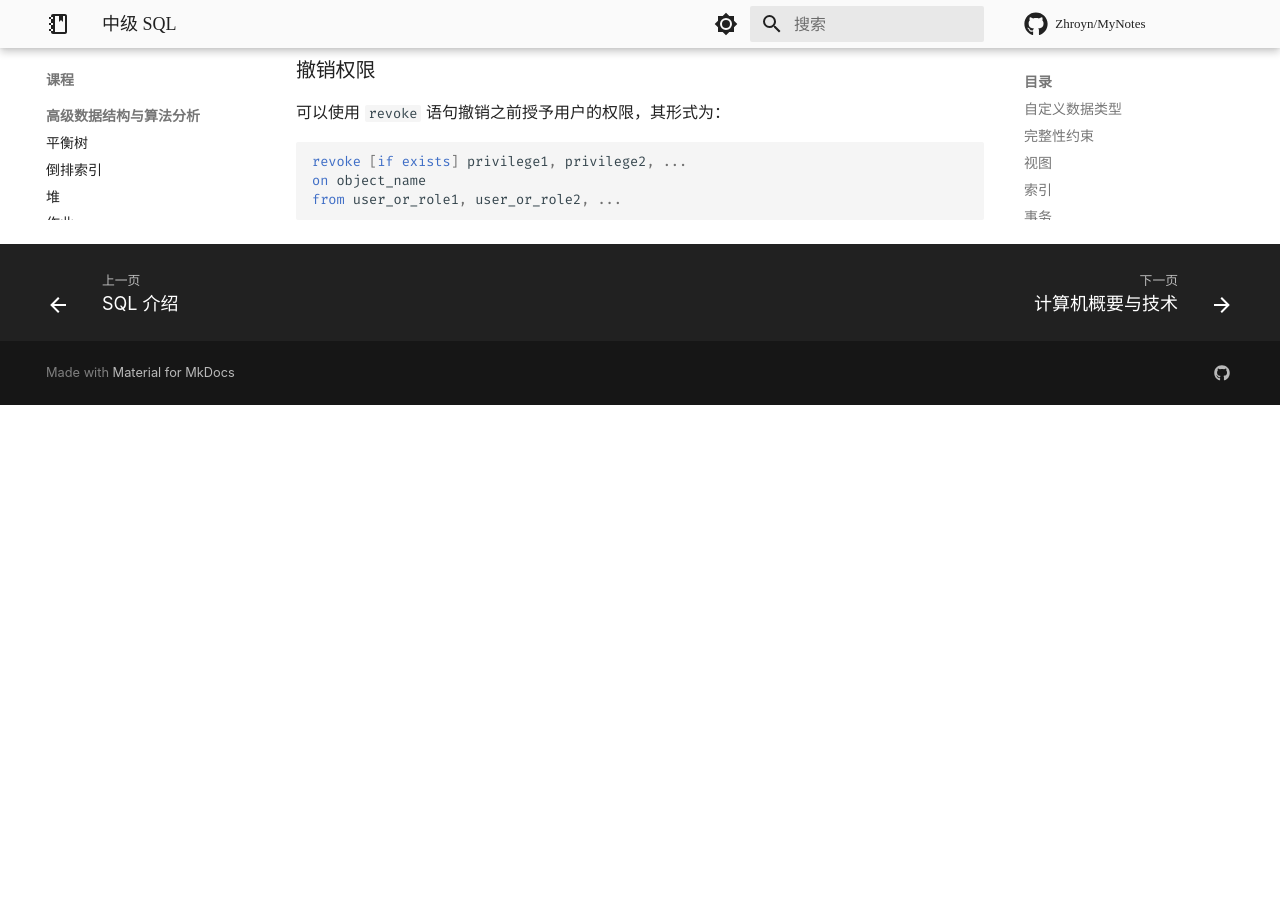
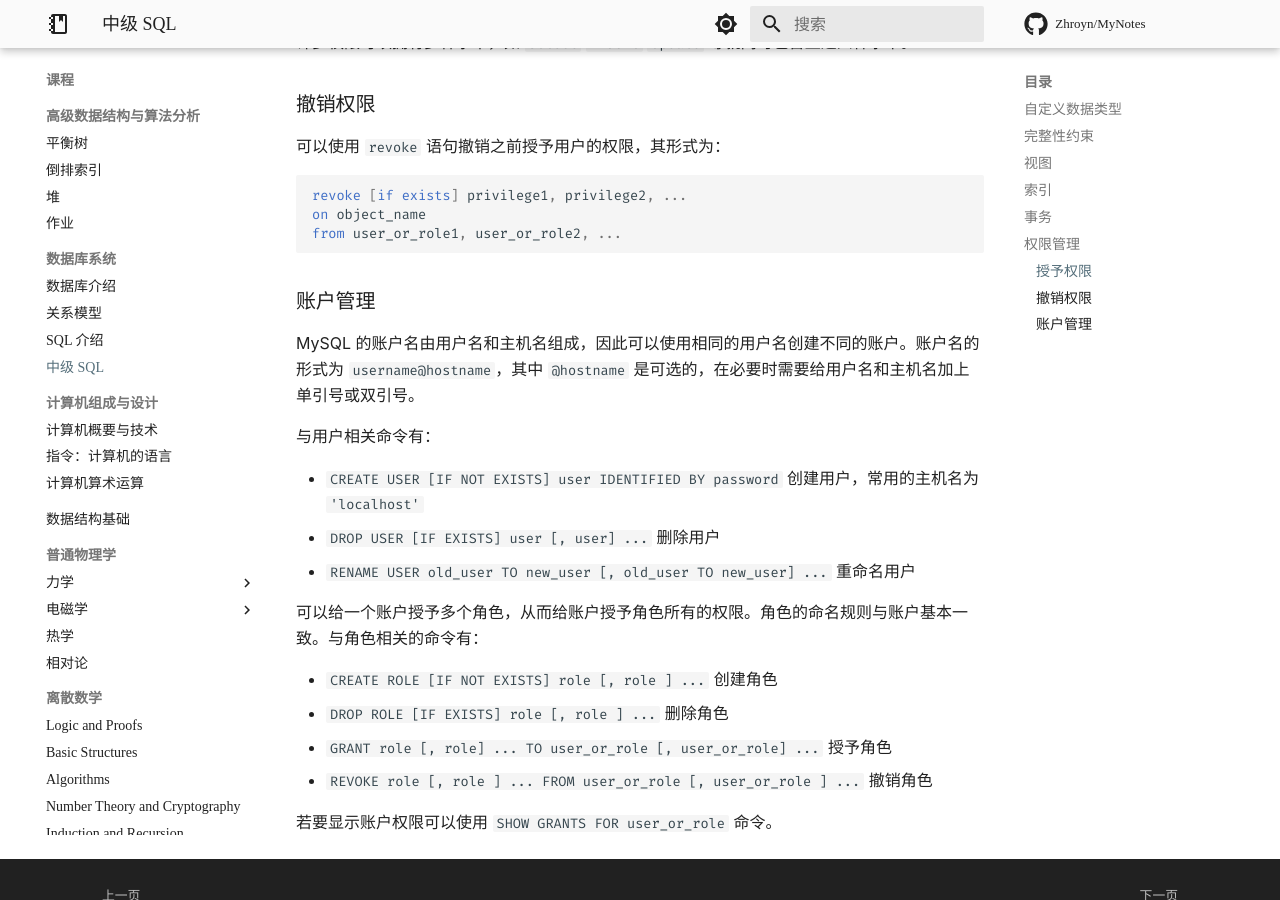
Before and after one commit to Pxtkn/MyNotes, an MkDocs documentation site: the page built from docs/课程/数据库系统/Chapter4 Intermediate SQL.md, in a window 1280 px wide and 900 px high, scrolled down 4244 px. Built offline with MkDocs 1.6.1 and Material for MkDocs 9.7.7, drawn with Linux system fonts in a browser that asks for light colours; nearby versions of some CDN libraries; some web fonts are replaced; library files that are not in the unit come from our copies; comment, search, counter and statistics services are not loaded; a style sheet for code colours, icons or effects is not loaded; before the commit the page ends 4649 px from its top, so only the background shows below that.

Commit message:
docs: 向数据库系统笔记添加了账户管理

````diff
--- a/docs/课程/数据库系统/Chapter4 Intermediate SQL.md
+++ b/docs/课程/数据库系统/Chapter4 Intermediate SQL.md
@@ -166,6 +166,7 @@ to user_or_role1, user_or_role2, ...
 - `delete` 使用 `delete` 命令的权限
 - `update` 使用 `update` 命令的权限
 - `alter` 使用 `alter table` 命令的权限
+- `usage` 无权限
 
 权限的水平也主要分为四种：
 
@@ -186,3 +187,22 @@ revoke [if exists] privilege1, privilege2, ...
 on object_name
 from user_or_role1, user_or_role2, ...
 ```
+
+### 账户管理
+
+MySQL 的账户名由用户名和主机名组成，因此可以使用相同的用户名创建不同的账户。账户名的形式为 `username@hostname`，其中 `@hostname` 是可选的，在必要时需要给用户名和主机名加上单引号或双引号。
+
+与用户相关命令有：
+
+- `CREATE USER [IF NOT EXISTS] user IDENTIFIED BY password` 创建用户，常用的主机名为 `'localhost'`
+- `DROP USER [IF EXISTS] user [, user] ...` 删除用户
+- `RENAME USER old_user TO new_user [, old_user TO new_user] ...` 重命名用户
+
+可以给一个账户授予多个角色，从而给账户授予角色所有的权限。角色的命名规则与账户基本一致。与角色相关的命令有：
+
+- `CREATE ROLE [IF NOT EXISTS] role [, role ] ...` 创建角色
+- `DROP ROLE [IF EXISTS] role [, role ] ...` 删除角色
+- `GRANT role [, role] ... TO user_or_role [, user_or_role] ...` 授予角色
+- `REVOKE role [, role ] ... FROM user_or_role [, user_or_role ] ...` 撤销角色
+
+若要显示账户权限可以使用 `SHOW GRANTS FOR user_or_role` 命令。
````
